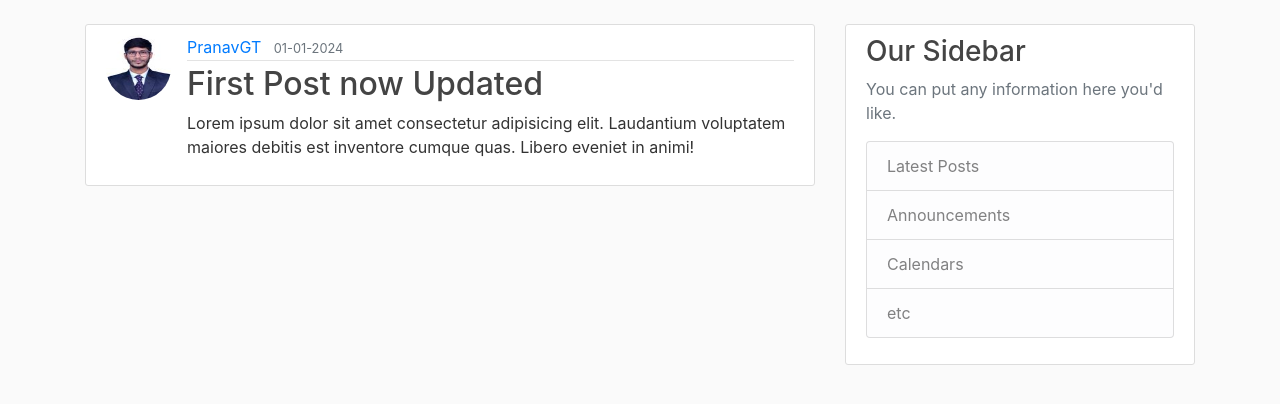
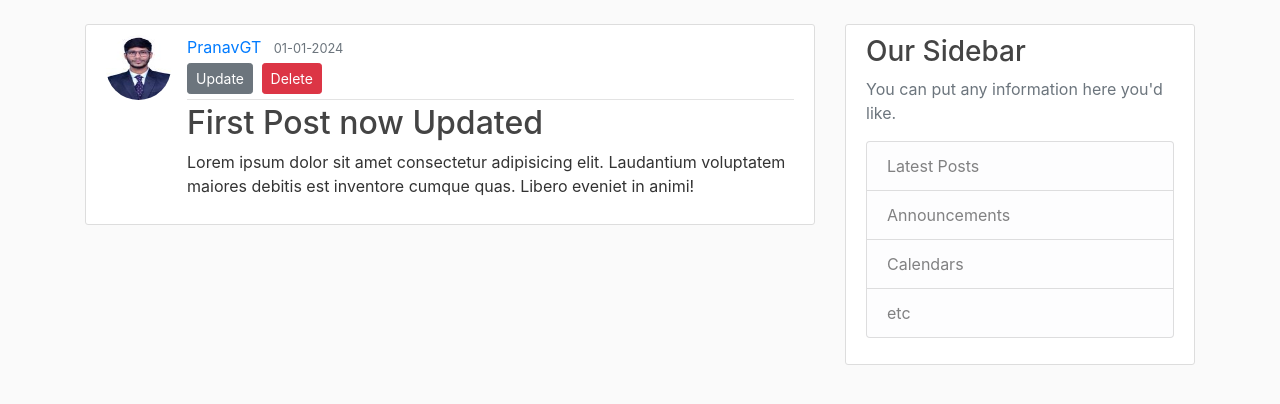
Before and after one commit to Killerkaka2/FlaskBlog_WebApp, a Flask app: page /post/1 in a window 1280 px wide. Shown: the part 56-460 px from the top of the page. Run offline with Flask 3, Linux system fonts and the light colour scheme; a user stored in the database is signed in; some libraries are stand-ins or nearby versions.

Commit message:
Delete Post

```diff
--- a/flaskblog/routes.py
+++ b/flaskblog/routes.py
@@ -126,3 +126,15 @@ def update_post(post_id):
         form.content.data = post.content
 
     return render_template('create_post.html', title='Update Post', form=form, legend="Update Post")
+
+
+@app.route('/post/<int:post_id>/delete', methods=['POST'])
+@login_required
+def delete_post(post_id):
+    post = Post.query.get_or_404(post_id)
+    if post.author != current_user:
+        abort(403)
+    db.session.delete(post)
+    db.session.commit()
+    flash('Your post is deleted','success')
+    return redirect(url_for('home'))
--- a/flaskblog/templates/post.html
+++ b/flaskblog/templates/post.html
@@ -7,9 +7,34 @@
         <div class="article-metadata">
             <a class="mr-2" href="#">{{ post.author.username }}</a>
             <small class="text-muted">{{ post.date_posted.strftime('%d-%m-%Y') }}</small>
+            {% if post.author == current_user %}
+            <div>
+                <a class="btn btn-secondary btn-sm mt-1 mt-1 mb-1" href="{{ url_for('update_post', post_id=post.id) }}">Update</a>
+                <button type="button" class="btn btn-danger btn-sm m-1" data-toggle="modal" data-target="#deleteModal">Delete</button>
+            </div>
+            {% endif %}
         </div>
         <h2 class="article-title">{{ post.title }}</h2>
         <p class="article-content">{{ post.content }}</p>
     </div>
 </article>
+<!-- Modal -->
+<div class="modal fade" id="deleteModal" tabindex="-1" role="dialog" aria-labelledby="deleteModalLabel" aria-hidden="true">
+    <div class="modal-dialog" role="document">
+      <div class="modal-content">
+        <div class="modal-header">
+          <h5 class="modal-title" id="deleteModalLabel">Delete Post</h5>
+          <button type="button" class="close" data-dismiss="modal" aria-label="Close">
+            <span aria-hidden="true">&times;</span>
+          </button>
+        </div>
+        <div class="modal-footer">
+          <button type="button" class="btn btn-secondary" data-dismiss="modal">Close</button>
+          <form action="{{ url_for('delete_post', post_id=post.id) }}" method="post">
+            <input type="submit" class="btn btn-danger" value="Delete">
+          </form>
+        </div>
+      </div>
+    </div>
+  </div>
 {% endblock content %}
```
Also changed, not shown: instance/site.db.
